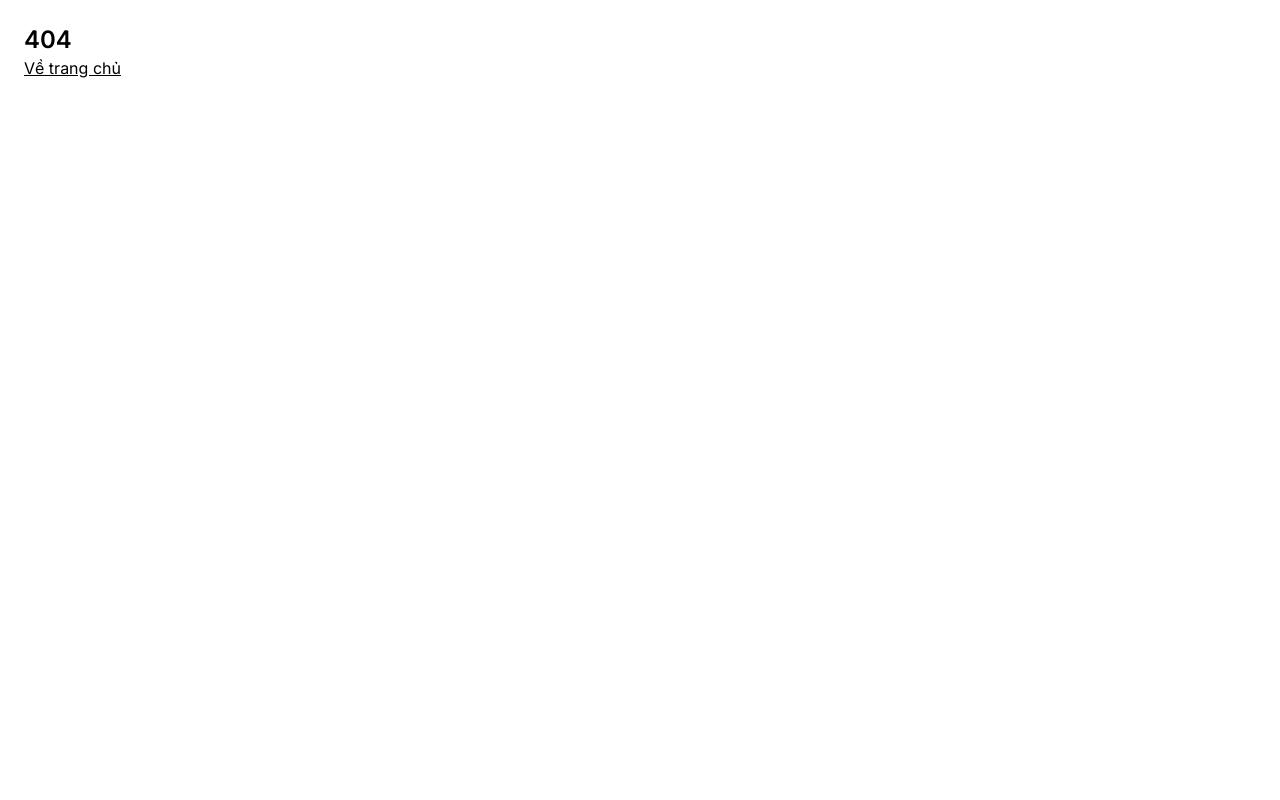
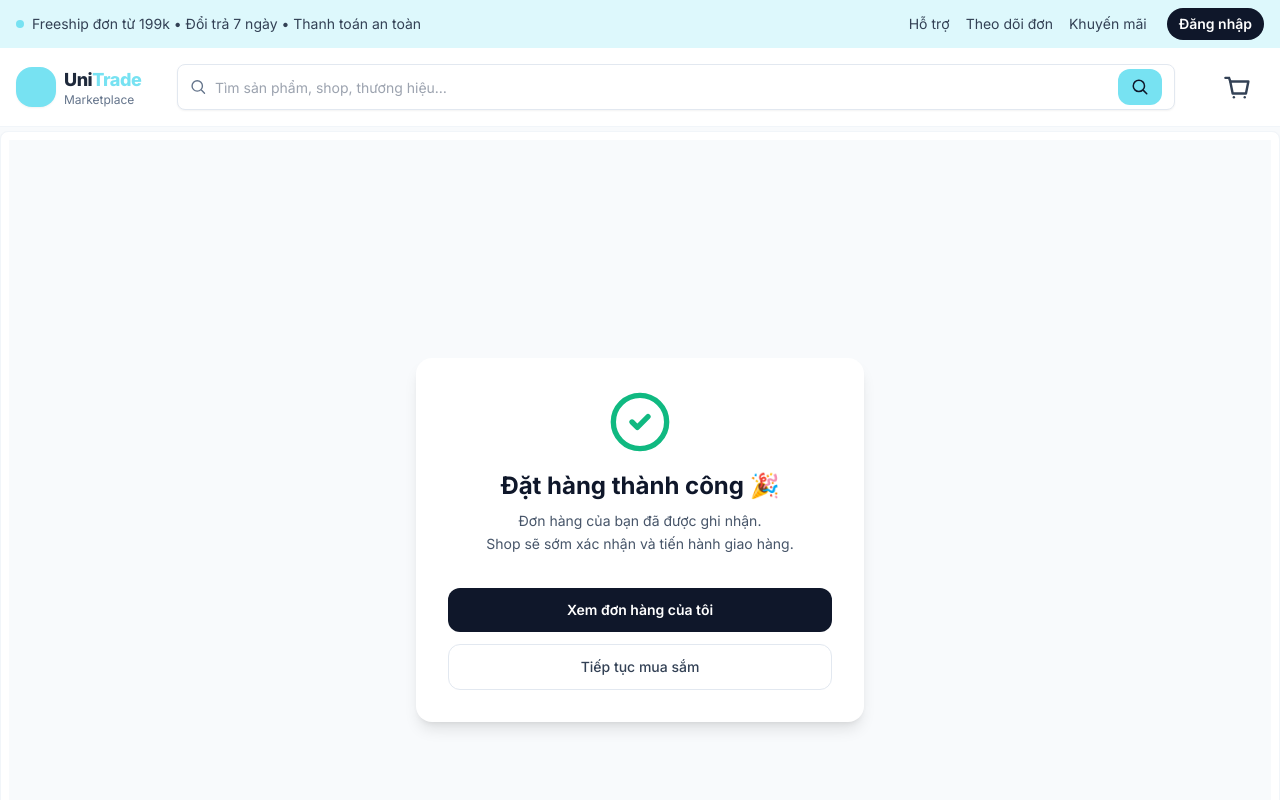
Before and after one commit to Aduy241104/WDP301_Group5, a React (Vite) app in the folder Frontend/: page /order-success in a window 1280 px wide. Before the commit this address had no page. Shown: the top 800 px of the page. Built offline with nearby package versions, Linux system fonts and the light colour scheme.

Commit message:
done 50% place order

```diff
--- a/Frontend/src/components/order/OrderTotalBox.jsx
+++ b/Frontend/src/components/order/OrderTotalBox.jsx
@@ -10,6 +10,7 @@ export default function OrderTotalBox({
     onPickSystemVoucher,
     onRemoveSystemVoucher,
     onSubmit,
+    submitting
 }) {
     return (
         <div className="mt-8 rounded-2xl bg-white border border-slate-200 p-6 shadow-sm space-y-5">
@@ -82,10 +83,11 @@ export default function OrderTotalBox({
                 </span>
             </div>
             <button
+                disabled={ submitting }
                 onClick={ onSubmit }
                 className="w-full rounded-xl bg-sky-500 hover:bg-sky-600 active:scale-[0.99] transition text-white font-bold py-3 shadow-sm"
             >
-                Đặt hàng
+                { submitting ? "Đang đặt hàng..." : "Đặt hàng" }
             </button>
         </div>
     );
--- /dev/null
+++ b/Frontend/src/pages/OrderCustomer/OrderSuccess.jsx
@@ -0,0 +1,46 @@
+import { CheckCircle2 } from "lucide-react";
+import { Link, useNavigate } from "react-router-dom";
+
+export default function OrderSuccess() {
+    const navigate = useNavigate();
+
+    return (
+        <div className="min-h-screen bg-slate-50 flex items-center justify-center px-4">
+            <div className="w-full max-w-md rounded-2xl bg-white p-8 shadow-lg text-center">
+                {/* ICON */ }
+                <div className="flex justify-center">
+                    <CheckCircle2 className="h-16 w-16 text-emerald-500" />
+                </div>
+
+                {/* TITLE */ }
+                <h1 className="mt-4 text-2xl font-bold text-slate-900">
+                    Đặt hàng thành công 🎉
+                </h1>
+
+                {/* DESCRIPTION */ }
+                <p className="mt-2 text-sm text-slate-600 leading-relaxed">
+                    Đơn hàng của bạn đã được ghi nhận.
+                    <br />
+                    Shop sẽ sớm xác nhận và tiến hành giao hàng.
+                </p>
+
+                {/* ACTIONS */ }
+                <div className="mt-8 space-y-3">
+                    <button
+                        onClick={ () => navigate("/orders", { replace: true }) }
+                        className="w-full rounded-xl bg-slate-900 px-4 py-3 text-sm font-semibold text-white hover:bg-slate-800 transition"
+                    >
+                        Xem đơn hàng của tôi
+                    </button>
+
+                    <Link
+                        to="/"
+                        className="block w-full rounded-xl border border-slate-200 px-4 py-3 text-sm font-medium text-slate-700 hover:bg-slate-50 transition"
+                    >
+                        Tiếp tục mua sắm
+                    </Link>
+                </div>
+            </div>
+        </div>
+    );
+}
--- a/Frontend/src/pages/OrderCustomer/OrderSummary.jsx
+++ b/Frontend/src/pages/OrderCustomer/OrderSummary.jsx
@@ -1,14 +1,16 @@
 import { useEffect, useMemo, useState } from "react";
-import { useLocation, Link } from "react-router-dom";
-import { createOrder } from "../../services/orderCustomerServices";
+import { useLocation, Link, useNavigate } from "react-router-dom";
+import { createOrder, placeOrderAPI } from "../../services/orderCustomerServices";
 import ShopOrderCard from "../../components/order/ShopOrderCard";
 import InvalidItemsBox from "../../components/order/InvalidItemsBox";
 import OrderTotalBox from "../../components/order/OrderTotalBox";
 import SystemVoucherModal from "../../components/order/SystemVoucherModal";
 import VoucherModal from "../../components/order/VoucherModal";
+import { buildCreateOrderPayload } from "../../utils/builCreateOrderPayload"
 
 function OrderSummary() {
     const { state } = useLocation();
+    const navigate = useNavigate();
 
     const [dataOrder, setDataOrder] = useState(null);
     const [loading, setLoading] = useState(true);
@@ -24,6 +26,24 @@ function OrderSummary() {
     const [baseShopSubTotals, setBaseShopSubTotals] = useState({}); // lưu giá gốc theo shopId
 
     const [voucherModal, setVoucherModal] = useState({ open: false, shopId: null });
+
+    const [paymentMethod, setPaymentMethod] = useState(state?.paymentMethod ?? "cod");
+    const [submitting, setSubmitting] = useState(false);
+
+
+    const [deliveryAddress, setDeliveryAddress] = useState({
+        contact: {
+            name: "Nguyễn Văn A",
+            phone: "0900000000",
+        },
+        address: {
+            province: "HCM",
+            district: "Thủ Đức",
+            ward: "Linh Trung",
+            streetAddress: "12 ABC",
+            fullAddress: "12 ABC, Linh Trung, Thủ Đức, HCM",
+        },
+    });
 
     const variantIds = useMemo(() => {
         const raw = state?.selectedIds;
@@ -98,9 +118,7 @@ function OrderSummary() {
     }, [dataOrder, voucherModal.shopId]);
 
     const handleAppliedVoucher = ({ shopId, voucherCode, newSubTotal }) => {
-
         setShopVouchers((prev) => ({ ...prev, [shopId]: voucherCode }));
-
         setDataOrder((prev) => {
             if (!prev) return prev;
 
@@ -126,9 +144,7 @@ function OrderSummary() {
             const groups = prev.groups.map((g) =>
                 g.shopId === shopId ? { ...g, subTotal: baseSub } : g
             );
-
             const newGrandTotal = recomputeGrandTotal(groups, prev.shippingFee ?? 0, shipDiscount);
-
             return { ...prev, groups, grandTotal: newGrandTotal };
         });
     };
@@ -145,6 +161,37 @@ function OrderSummary() {
 
             return { ...prev, grandTotal: newGrandTotal };
         });
+    };
+
+    const handleSubmitOrder = async () => {
+        try {
+            setSubmitting(true);
+            setError("");
+
+            const payload = buildCreateOrderPayload({
+                variantIds,
+                deliveryAddress,
+                systemVoucher,
+                shopVouchers,
+                paymentMethod: "cod",
+            });
+
+            if (!payload.variantIds.length)
+                throw new Error("Không có sản phẩm để đặt hàng");
+
+            if (!deliveryAddress) {
+                throw new Error("Chưa chọn địa chỉ đặt hàng");
+            }
+
+            const res = await placeOrderAPI(payload);
+
+            navigate("/order-success", { replace: true });
+
+        } catch (err) {
+            setError(err?.response?.data?.message || err.message || "Có lỗi xảy ra");
+        } finally {
+            setSubmitting(false);
+        }
     };
 
     if (loading) return <div className="p-8 text-center">Đang tạo đơn hàng…</div>;
@@ -186,10 +233,10 @@ function OrderSummary() {
                     total={ dataOrder.grandTotal }
                     systemVoucher={ systemVoucher }
                     onPickSystemVoucher={ () => setSystemModalOpen(true) }
-                    onSubmit={ () => alert("Đặt hàng (demo)") }
+                    onSubmit={ handleSubmitOrder }              // ✅ đổi chỗ này
+                    submitting={ submitting }                   // ✅ thêm prop này (nếu component hỗ trợ)
                     onRemoveSystemVoucher={ removeSystemVoucher }
                 />
-
                 <SystemVoucherModal
                     open={ systemModalOpen }
                     onClose={ () => setSystemModalOpen(false) }
--- a/Frontend/src/router/AppRoutes.jsx
+++ b/Frontend/src/router/AppRoutes.jsx
@@ -24,6 +24,7 @@ import CartPage from "../pages/CartPage";
 import SellerProducts from "../pages/Seller/Products/SellerProducts";
 import TopSaleProduct from "../pages/TopSaleProduct";
 import OrderSummary from "../pages/OrderCustomer/OrderSummary";
+import OrderSuccess from "../pages/OrderCustomer/OrderSuccess";
 
 export default function AppRoutes() {
   return (
@@ -33,6 +34,7 @@ export default function AppRoutes() {
         <Route path="/" element={ <HomePage /> } />
         <Route path="/products-detail/:productId" element={ <ProductDetail /> } />
         <Route path="/top-sale" element={ <TopSaleProduct /> } />
+        <Route path="/order-success" element={ <OrderSuccess /> } />
       </Route>
 
       {/* Public-only (đã login thì không vào /login) */ }
--- a/Frontend/src/services/orderCustomerServices.js
+++ b/Frontend/src/services/orderCustomerServices.js
@@ -41,3 +41,8 @@ export const applySystemVoucher = async ({
 
     return response.data;
 };
+
+export const placeOrderAPI = async (data) => {
+    const response = await axiosInstance.post("/api/order/place-order", data);
+    return response.data;
+}
--- /dev/null
+++ b/Frontend/src/utils/builCreateOrderPayload.js
@@ -0,0 +1,21 @@
+export const buildCreateOrderPayload = ({
+    variantIds,
+    deliveryAddress,
+    systemVoucher,
+    shopVouchers,
+    paymentMethod = "cod",
+}) => {
+    const shopCodes = Object.fromEntries(
+        Object.entries(shopVouchers || {}).filter(([, code]) => !!code)
+    );
+
+    return {
+        variantIds,
+        deliveryAddress,
+        vouchers: {
+            systemCode: systemVoucher || "",
+            shopCodes,
+        },
+        paymentMethod,
+    };
+};
```
